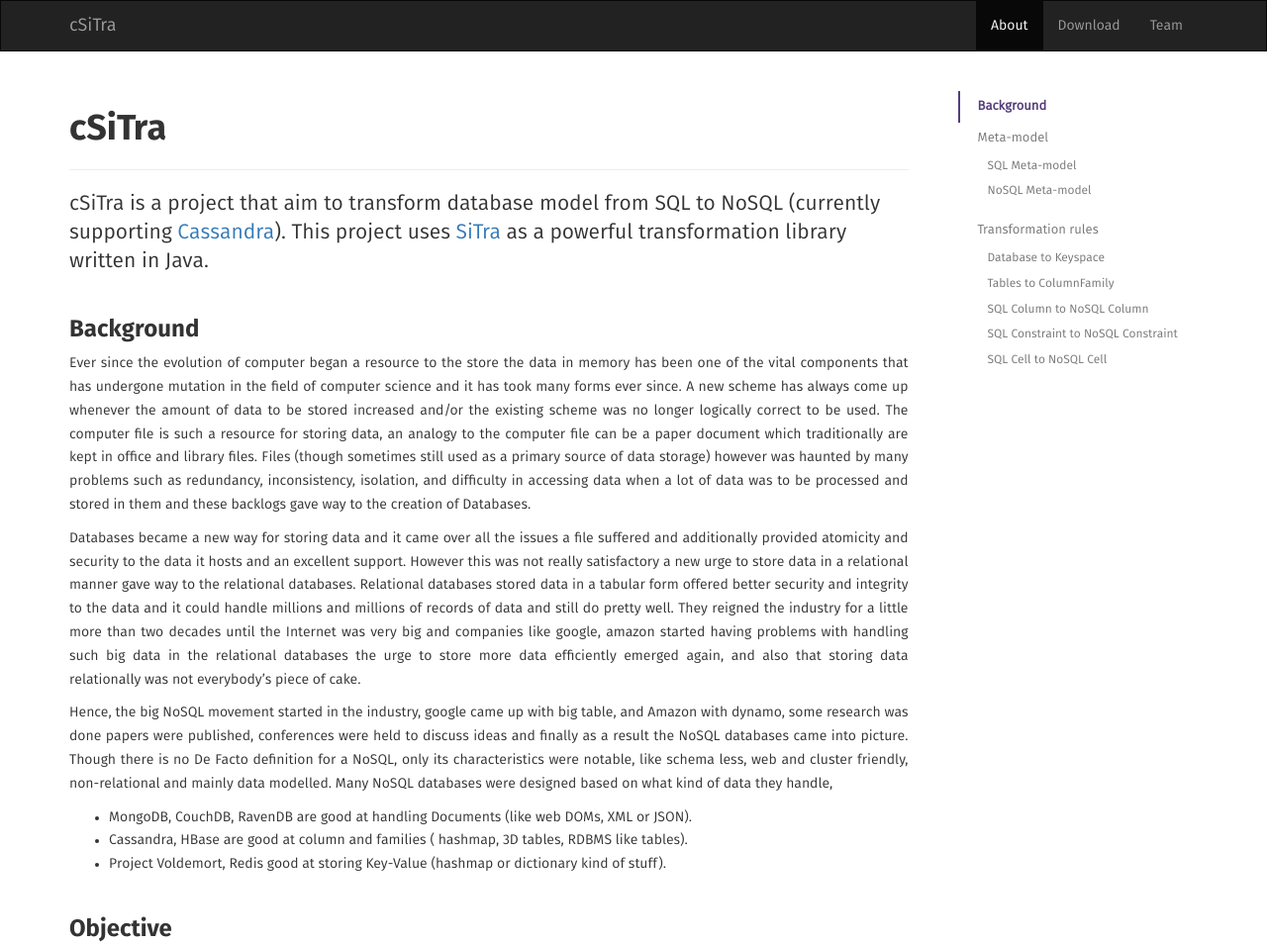
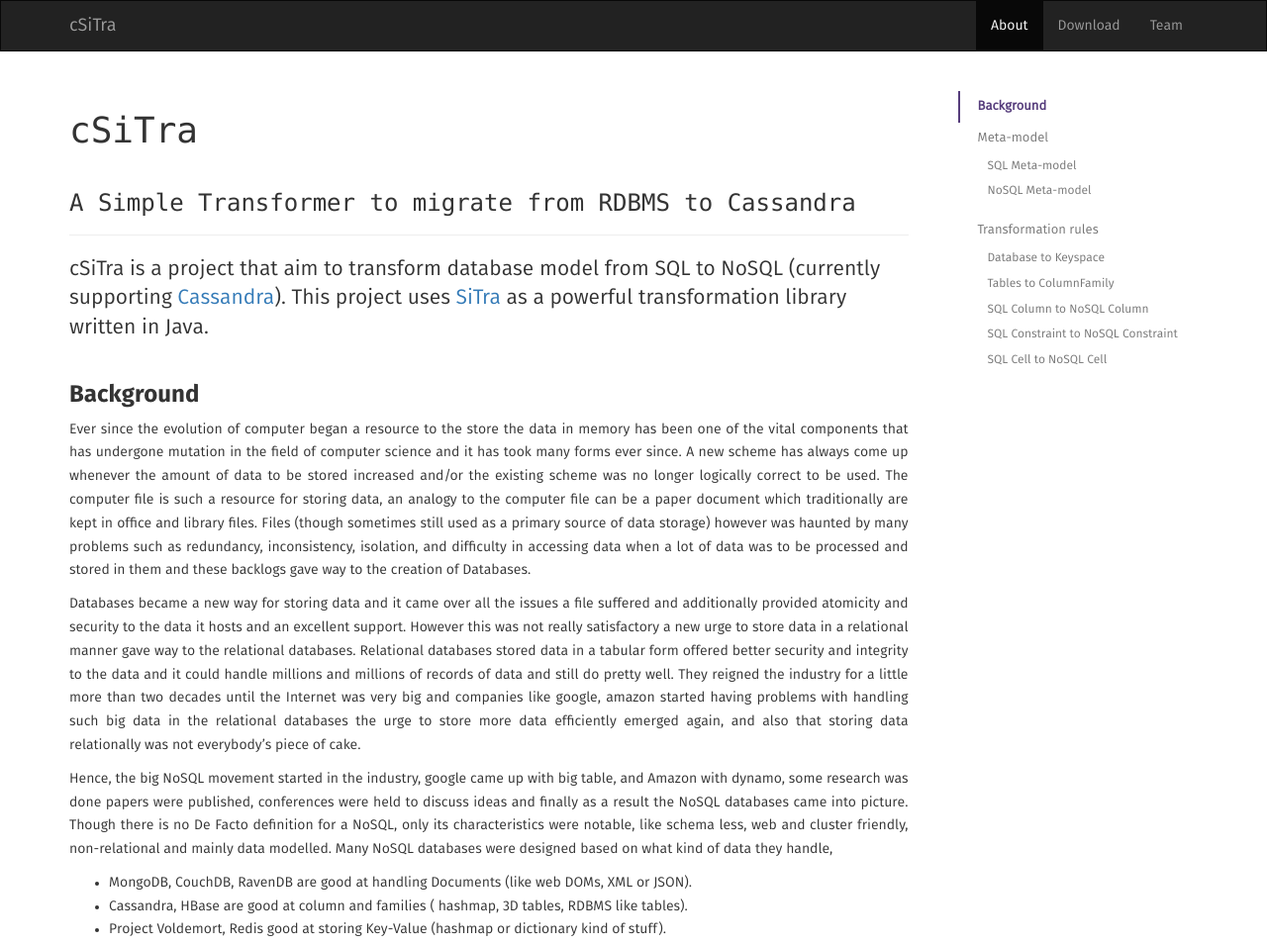
Before and after one commit to cSiTra/csitra.github.io, a plain HTML site: page index.html in a window 1280 px wide. Shown: the top 955 px of the page at 99% size. Drawn offline with nearby package versions, Linux system fonts and the light colour scheme.

Commit message:
Update index.html

```diff
--- a/index.html
+++ b/index.html
@@ -51,7 +51,8 @@
       <div class="row">
         <div class="col-md-9" id="content">
           <div class="page-header">
-            <h1>cSiTra</h1>
+            <h1 style="font-family:Lucida Console" >cSiTra</h1>
+            <h3 style="font-family:Lucida Console" >A Simple Transformer to migrate from RDBMS to Cassandra</h3>
           </div>
           <p class="lead">cSiTra is a project that aim to transform database model from SQL to NoSQL (currently supporting <a href="http://cassandra.apache.org">Cassandra</a>). This project uses <a href="http://baserg.github.io/sitra/">SiTra</a> as a powerful transformation library written in Java.</p>
 
```
